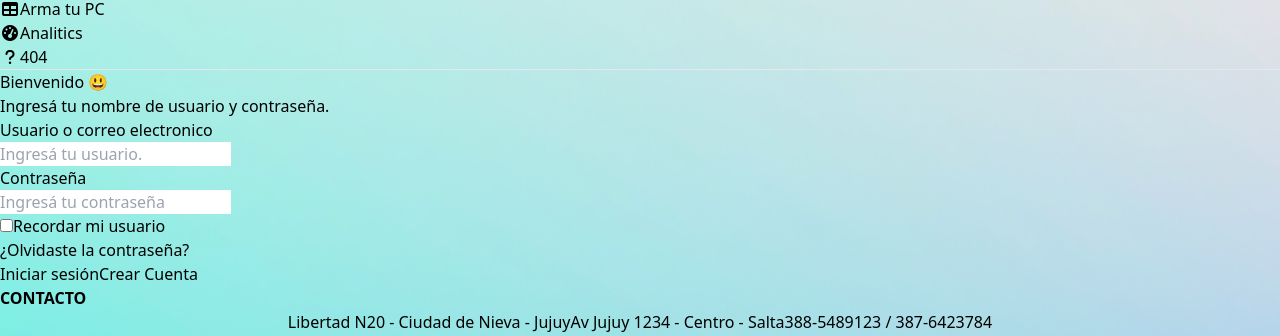
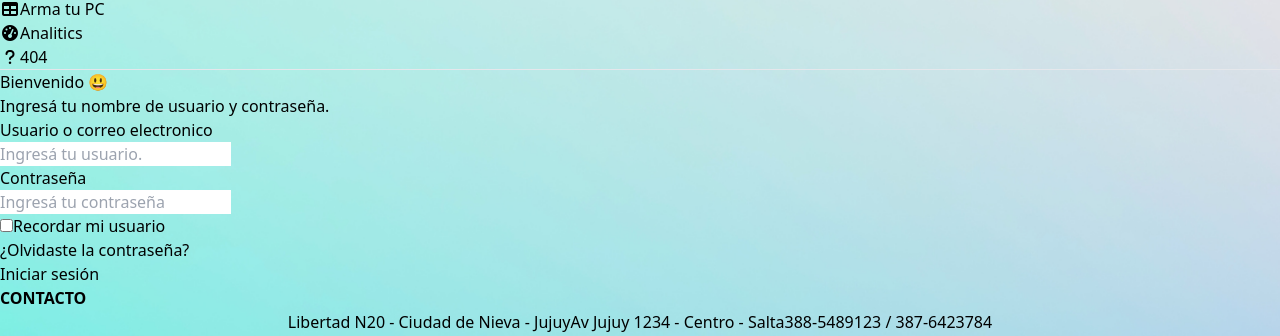
Before and after one commit to SergioFernandezT/uhSabadu-front, a React (Vite) app: page /users/login in a window 1280 px wide. Shown: the part 298-634 px from the top of the page. Built offline with nearby package versions, Linux system fonts and the light colour scheme.

Commit message:
added fetch to backend for user validation, TODO: add body input

```diff
--- a/src/components/categories/CategorySmallCard.jsx
+++ b/src/components/categories/CategorySmallCard.jsx
@@ -1,9 +1,7 @@
-export default function CategorySmallCard({name,total}) {
+export default function CategorySmallCard({ name, total }) {
   return (
-    <div className="container m-6  w-11/12 ">
-        <article >
-          <text>{name} {total}</text>
-        </article>
-    </div>
+    <article className=" bg-slate-50">
+      <text>{name}: {total}</text>
+    </article>
   );
 }
--- a/src/components/products/Analitics.jsx
+++ b/src/components/products/Analitics.jsx
@@ -30,9 +30,9 @@ export default function Analitics() {
       <grid >
         <Link to="/products"> <h3 className="flex justify-center items-center">👉 Catalogo de productos</h3></Link>
         <div className='first-row flex items-center justify-center my-5 '>
-          <div className="cuerpo w-1/4 mr-14  bg-slate-50">
-            <grid className='rounded-t-sm'>
-              <h3 className='bg-orange-300 text-center font-bold'>Total de Productos</h3>
+          <div className="cuerpo w-1/4 mr-14 ">
+            <grid className='bg-slate-50'>
+              <h3 className='bg-orange-300 text-center font-bold rounded-t-xl'>Total de Productos</h3>
               {products}
             </grid>
           </div>
@@ -63,8 +63,8 @@ export default function Analitics() {
         </div>
         <div className='category-row flex items-center justify-center my-5 '>
           <grid className='first-row flex items-center justify-center w-11/12 '>
-            <div className="cuerpo w-1/3 bg-slate-50">
-              <h3 className='bg-yellow-400 text-center font-bold'>Productos por categoria</h3>
+            <div className="cuerpo w-1/3">
+              <h3 className='bg-yellow-400 text-center font-bold rounded-t-xl'>Productos por categoria</h3>
               {/* {totalCategories.map((product) => {
                 return ( */}
               <CategorySmallCard
--- a/src/components/products/ProductList.jsx
+++ b/src/components/products/ProductList.jsx
@@ -15,7 +15,8 @@ export default function ProductList() {
                 'Content-Type': 'application/x-www-form-urlencoded',
                 'Accept': 'application/json'
                 // Aquí puedes incluir otras cabeceras requeridas por el servidor
-            }
+            },
+            body
         })
             .then((res) => res.json())
             .then((data) => setProducts(data.data))
--- a/src/components/users/Login.jsx
+++ b/src/components/users/Login.jsx
@@ -1,18 +1,57 @@
-import React from 'react'
+import { Component } from 'react'
 import { Link } from "react-router-dom";
 
-export default function Login() {
+export default class Login extends Component {
+
+    constructor() {
+        super();
+        this.state = {
+            email: "",
+            password: "",
+            user: {}
+        };
+    }
+
+    userValidate = (event) => {
+        event.preventDefault();
+        // this.setState({
+        //     email: this.state.email = event.target[0].value,
+        //     password: this.state.password = event.target[1].value
+        // });
+        console.log(`${event.target[0].value}`)
+        let user = { VACIO: "" }
+        fetch("http://localhost:3737/api/users/login", {
+            method: 'POST',
+            mode: 'cors',
+            body: {
+                email: `${event.target[0].value}`,
+                password: event.target[1].value
+            },
+            headers: {
+                'Content-Type': 'application/x-www-form-urlencoded',
+                'Accept': 'application/json'
+                // Aquí puedes incluir otras cabeceras requeridas por el servidor
+            },
+        })
+            .then((res) => res.json())
+            // .then((data) => this.setState({ user: this.state.user = data }))
+            .then((data) => console.log(data))
+            .catch((e) => console.log(e))
+        console.log(user)
+    }
+
+    render() {
         return (
             <main>
                 <div className="login flex justify-center my-5">
-                <form action="/users/login" method="POST">
+                    <form action="/users/login" method="POST" onSubmit={this.userValidate}>
                         <h1 className="mb-3">Bienvenido 😃</h1>
 
                         <h3 className="mb-2">Ingresá tu nombre de usuario y contraseña.</h3>
 
                         <div className="email mb-3">
                             <h4>Usuario o correo electronico</h4>
-                        <input type="email" id="email" name="email" placeholder="Ingresá tu usuario." required/>
+                            <input type="email" id="email" name="email" placeholder="Ingresá tu usuario." required />
                         </div>
                         {/* <% if (locals.errors && errors.email) { %>
               <div className="text-danger" style="color: crimson;">
@@ -21,11 +60,11 @@ export default function Login() {
               <% } %>*/}
                         <div className="password mb-1">
                             <h4>Contraseña</h4>
-                        <input type="password" id="password" name="password" placeholder="Ingresá tu contraseña" required/>
+                            <input type="password" id="password" name="password" placeholder="Ingresá tu contraseña" required />
                         </div>
                         <div className="form-group form-check mb-2">
                             <label className="form-check-label">
-                            <input type="checkbox" className="form-check-input" id="remember_user" name="remember_user"/>Recordar mi
+                                <input type="checkbox" className="form-check-input" id="remember_user" name="remember_user" />Recordar mi
                                 usuario
                             </label>
                         </div>
@@ -34,7 +73,7 @@ export default function Login() {
                         </Link>
 
                         <button className="mr-5" type="submit">Iniciar sesión</button>
-                    <button type="button" onClick="irARegister()">Crear Cuenta</button>
+                        {/* <button type="button" onClick="irARegister()">Crear Cuenta</button> */}
                         {/* <script>
                   function irARegister() {
                     window.location.href = "/users/register";
@@ -45,3 +84,4 @@ export default function Login() {
             </main>
         )
     }
+}
```
Lines whose indentation alone changed are shown as unchanged.
